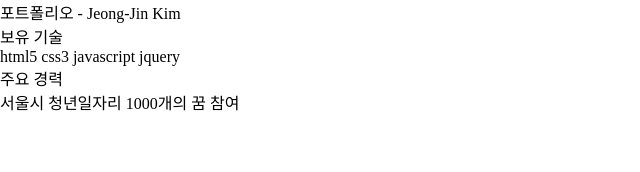
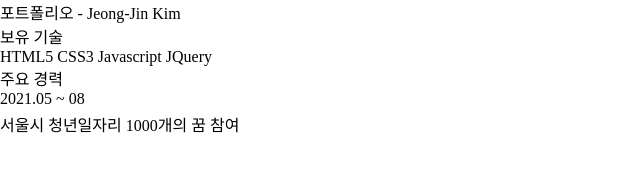
Before and after one commit to Jeong-JinKim/jeongjinkim.github.io, a plain HTML site: page index.html in a window 1280 px wide. Shown: the whole page, without its empty margins (0-640 px from the left). Drawn offline with Linux system fonts and the light colour scheme.

Commit message:
Update index.html

```diff
--- a/index.html
+++ b/index.html
@@ -8,12 +8,16 @@
   <body>
     <div class='titlebar'>포트폴리오 - Jeong-Jin Kim</div>
 
-    <div class='techbar'>보유 기술</div>
+	<div class='techwrap'>
+		<div class='techbar'>보유 기술</div>
 
-    <div class='techbody'>html5 css3 javascript jquery</div>
+		<div class='techbody'>HTML5 CSS3 Javascript JQuery</div>
+	</div>
 
-    <div class='careerbar'>주요 경력</div>
+	<div class='careerwrap'>
+		<div class='careerbar'>주요 경력</div>
 
-    <div class='careerbody'>서울시 청년일자리 1000개의 꿈 참여</div>
+		<div class='careerbody'>2021.05 ~ 08<span style='line-height:220%;display:block;padding:0px'>서울시 청년일자리 1000개의 꿈 참여</span></div>
+	</div>
   </body>
 </html>
```
